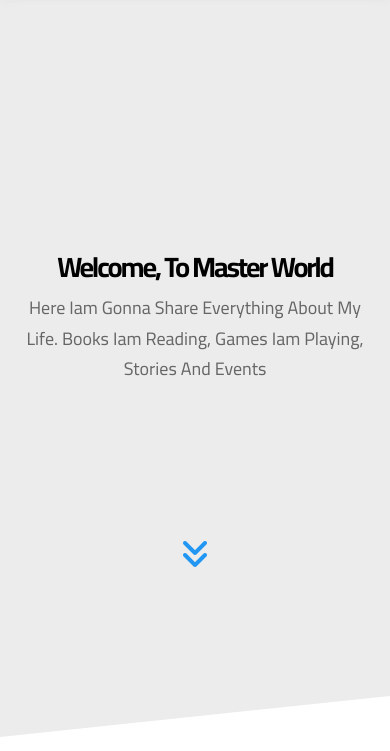
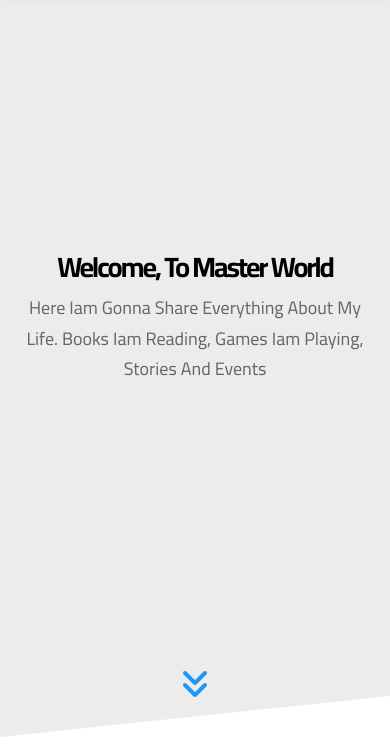
Before and after one commit to Oussama-Oulahri/HTML_And_CSS_Template_Three, a plain HTML site: page index.htm in a window 390 px wide. Shown: the part 93-844 px from the top of the page. Drawn offline with Linux system fonts and the light colour scheme.

Commit message:
Upload The Design

```diff
--- a/CSS/master.css
+++ b/CSS/master.css
@@ -364,7 +364,7 @@ ul {
 }
 @media (max-width: 767px) {
   .landing .go-down {
-    bottom: 200px;
+    bottom: 70px;
   }
 }
 .landing .go-down:hover {
```
